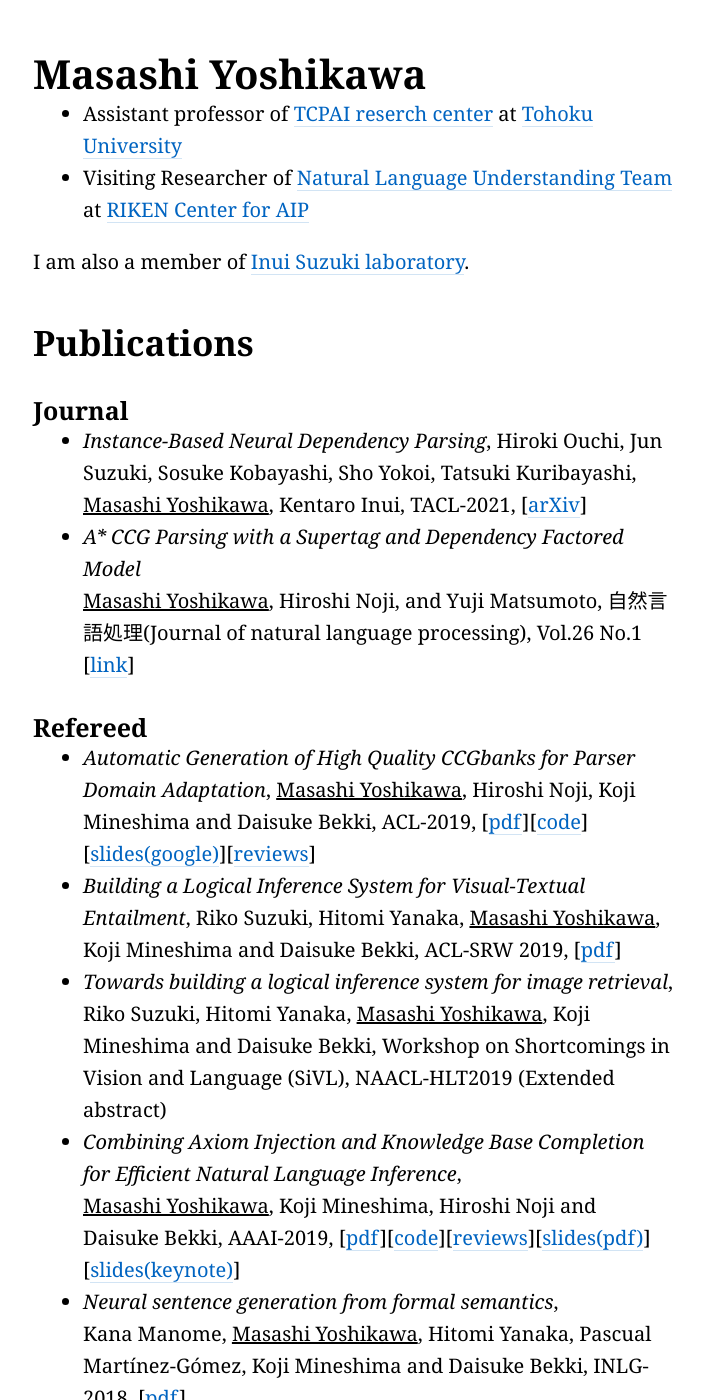
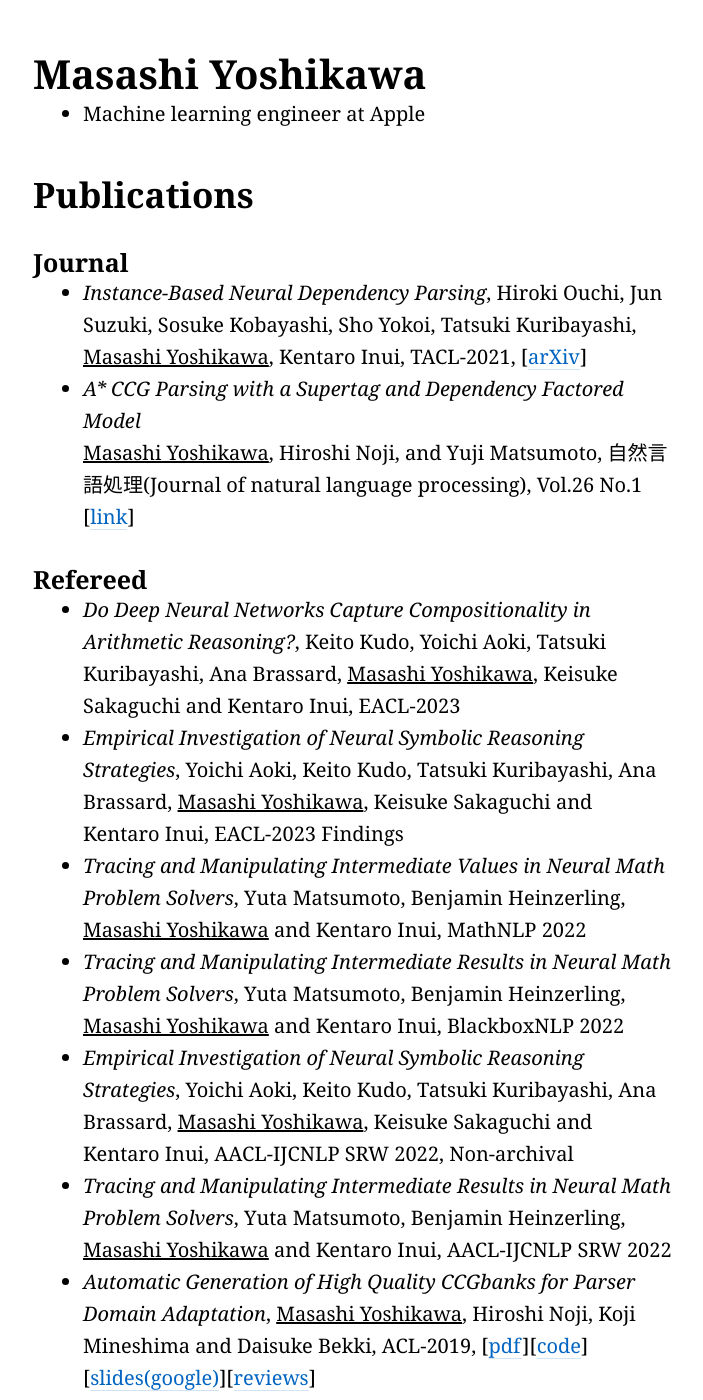
Before and after one commit to masashi-y/masashi-y.github.io, a Jekyll site: the page built from index.md, in a window 1280 px wide and 1400 px high. Shown: the whole window, without its empty margins (287-990 px from the left). Built offline with Jekyll 4.4.1, drawn with Linux system fonts in a browser that asks for light colours; some of the changed text lies outside the part shown.

Commit message:
Update index.md

```diff
--- a/index.md
+++ b/index.md
@@ -4,10 +4,7 @@ title: Masashi Yoshikawa
 ---
 
 # Masashi Yoshikawa
-* Assistant professor of [TCPAI reserch center](http://tcpai.tohoku.ac.jp/en/) at [Tohoku University](http://www.tohoku.ac.jp/en/)
-* Visiting Researcher of [Natural Language Understanding Team](https://www.riken.jp/en/research/labs/aip/goalorient_tech/nat_lang_understand/) at [RIKEN Center for AIP](https://www.riken.jp/en/research/labs/aip/)
-
-I am also a member of [Inui Suzuki laboratory](https://www.nlp.ecei.tohoku.ac.jp/).
+* Machine learning engineer at Apple
 
 ## Publications
 
@@ -18,6 +15,12 @@ I am also a member of [Inui Suzuki laboratory](https://www.nlp.ecei.tohoku.ac.jp
 
 ### Refereed
 
+* _Do Deep Neural Networks Capture Compositionality in Arithmetic Reasoning?_, Keito Kudo, Yoichi Aoki, Tatsuki Kuribayashi, Ana Brassard, <u>Masashi Yoshikawa</u>, Keisuke Sakaguchi and Kentaro Inui, EACL-2023
+* _Empirical Investigation of Neural Symbolic Reasoning Strategies_, Yoichi Aoki, Keito Kudo, Tatsuki Kuribayashi, Ana Brassard, <u>Masashi Yoshikawa</u>, Keisuke Sakaguchi and Kentaro Inui, EACL-2023 Findings
+* _Tracing and Manipulating Intermediate Values in Neural Math Problem Solvers_, Yuta Matsumoto, Benjamin Heinzerling, <u>Masashi Yoshikawa</u> and Kentaro Inui, MathNLP 2022
+* _Tracing and Manipulating Intermediate Results in Neural Math Problem Solvers_, Yuta Matsumoto, Benjamin Heinzerling, <u>Masashi Yoshikawa</u> and Kentaro Inui, BlackboxNLP 2022
+* _Empirical Investigation of Neural Symbolic Reasoning Strategies_, Yoichi Aoki, Keito Kudo, Tatsuki Kuribayashi, Ana Brassard, <u>Masashi Yoshikawa</u>, Keisuke Sakaguchi and Kentaro Inui, AACL-IJCNLP SRW 2022, Non-archival
+* _Tracing and Manipulating Intermediate Results in Neural Math Problem Solvers_, Yuta Matsumoto, Benjamin Heinzerling, <u>Masashi Yoshikawa</u> and Kentaro Inui, AACL-IJCNLP SRW 2022
 * _Automatic Generation of High Quality CCGbanks for Parser Domain Adaptation_, <u>Masashi Yoshikawa</u>, Hiroshi Noji, Koji Mineshima and Daisuke Bekki, ACL-2019, [[pdf](./papers/ccg_acl2019.pdf)][[code](https://github.com/masashi-y/ud2ccg)][[slides(google)](https://docs.google.com/presentation/d/1Ip1h0C6yTGzE2MjpMVvFCcusdIv-L_Mmqnk_10cNXSU/edit?usp=sharing)][[reviews](./reviews/acl2019.txt)]
 * _Building a Logical Inference System for Visual-Textual Entailment_, Riko Suzuki, Hitomi Yanaka, <u>Masashi Yoshikawa</u>, Koji Mineshima and Daisuke Bekki, ACL-SRW 2019, [[pdf](./papers/vis_acl2019srw.pdf)]
 * _Towards building a logical inference system for image retrieval_, Riko Suzuki, Hitomi Yanaka, <u>Masashi Yoshikawa</u>, Koji Mineshima and Daisuke Bekki, Workshop on Shortcomings in Vision and Language (SiVL), NAACL-HLT2019 (Extended abstract)
@@ -98,6 +101,8 @@ See [my github repository](https://github.com/masashi-y).
 * Sep. 2015: Intern at NTT Comunication Science Laboratory
 * Sep. 2016: Intern at STAIR Lab, Chiba Institute of Technology
 * Apr. - Jun. 2017, Oct. 2017 - Jul. 2019: Affiliated Researcher at Center of Simulation Sciences in Ochanomizu University
+* Apr. 2020 - Jun. 2022: Assistant Professor at Tohoku University TCPAI Research center
+* July. 2022 - now: Machine learning engineer at Apple
 
 ## Research Grant
 *  Apr. 2021 - Mar. 2024: Japan Society for the Promotion of Science (JSPS) Grant-in-Aid for Scientific Research (C) 「ハイブリッドCGパーザの開発」, 研究代表者:窪田 悠介 (分担)[21K00541](https://kaken.nii.ac.jp/ja/grant/KAKENHI-PROJECT-21K00541/)
```
